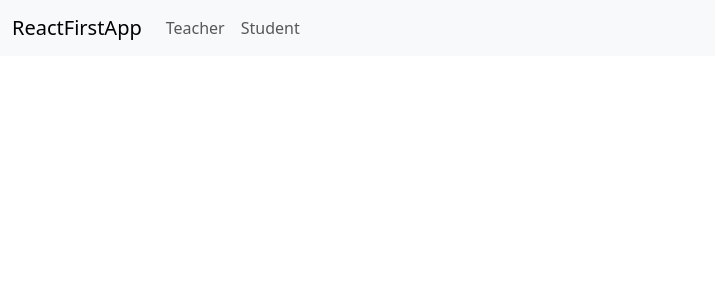
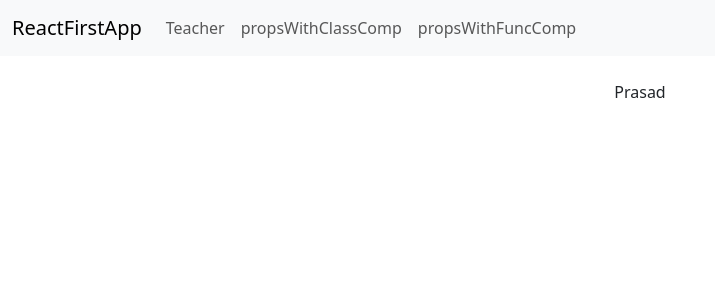
Before and after one commit to prasadkadam186/reactfirstapp, a React (Create React App) app: page /props in a window 1280 px wide. Shown: the top 300 px of the page, without its empty margins (0-715 px from the left). Built offline with nearby package versions, Linux system fonts and the light colour scheme.

Commit message:
props with functional components

```diff
--- a/src/App.js
+++ b/src/App.js
@@ -3,6 +3,7 @@ import { BrowserRouter as Router, Routes, Route } from 'react-router-dom';
 import { Component } from 'react';
 import Navbar from './navbar/navbar';
 import Student from './ClassComponents/Student';
+import Props from './ClassComponents/Props';
 
 function App() {
   return (
@@ -11,8 +12,11 @@ function App() {
         <Navbar />
         <div className="container mt-4">
           <Routes>
+            <Route path="/" element={<Teacher />} />
             <Route path="/teacher" element={<Teacher />} />
             <Route path="/student" element={<Student />} />
+            {/* Props with functional components */}
+            <Route path='/props' element={<Props name="Prasad" age="25" Roll_no="21" />}/>
           </Routes>
         </div>
       </Router>
--- /dev/null
+++ b/src/ClassComponents/Props.js
@@ -0,0 +1,14 @@
+// Props with functional components
+function Props(props)
+{
+    console.log(props);
+
+    return(
+        <div>
+            <div>
+                {props.name}
+            </div>
+        </div>
+    );
+}
+export default Props;
--- a/src/ClassComponents/Student.js
+++ b/src/ClassComponents/Student.js
@@ -24,6 +24,7 @@ export default class Student extends Component{
             <div>
                  <h1>Hey! Its Student Class based components</h1>
                  <button onClick={()=>{this.showData()}}>Show Student Data</button>
+                 {/* Passing props to class based components i.e Subject */}
                  <Subject subjectName={this.Student.subjectName}/>
             </div>
         );
--- a/src/ClassComponents/Subject.js
+++ b/src/ClassComponents/Subject.js
@@ -1,3 +1,4 @@
+// Prpos with class based components
 import React from "react";
 export class Subject extends React.Component{
     render()
--- a/src/navbar/navbar.js
+++ b/src/navbar/navbar.js
@@ -14,7 +14,10 @@ function Navbar() {
                                 <Link className="nav-link" to="/teacher">Teacher</Link>
                             </li>
                             <li className="nav-item">
-                                <Link className="nav-link" to="/student">Student</Link>
+                                <Link className="nav-link" to="/student">propsWithClassComp</Link>
+                            </li>
+                            <li className="nav-item">
+                                <Link className="nav-link" to="/props">propsWithFuncComp</Link>
                             </li>
                         </ul>
                     </div>
```
